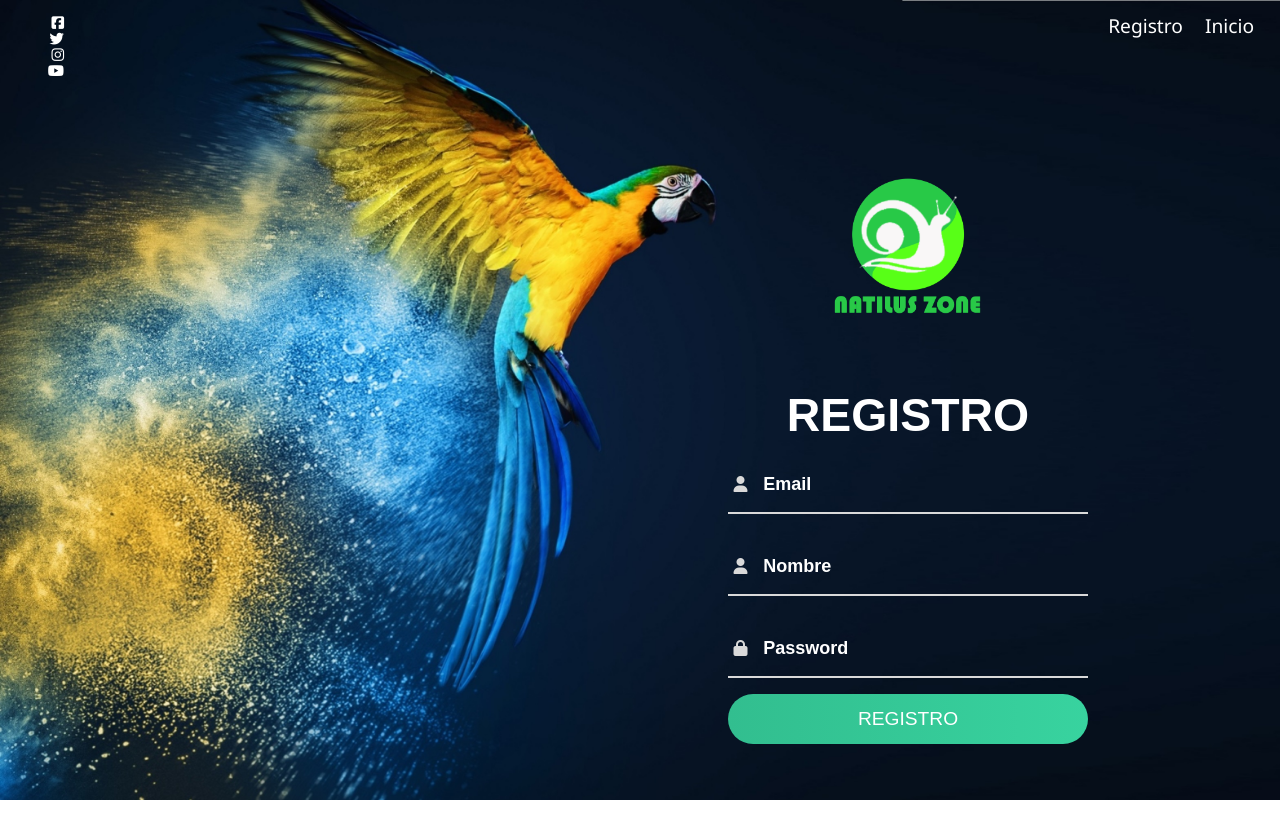
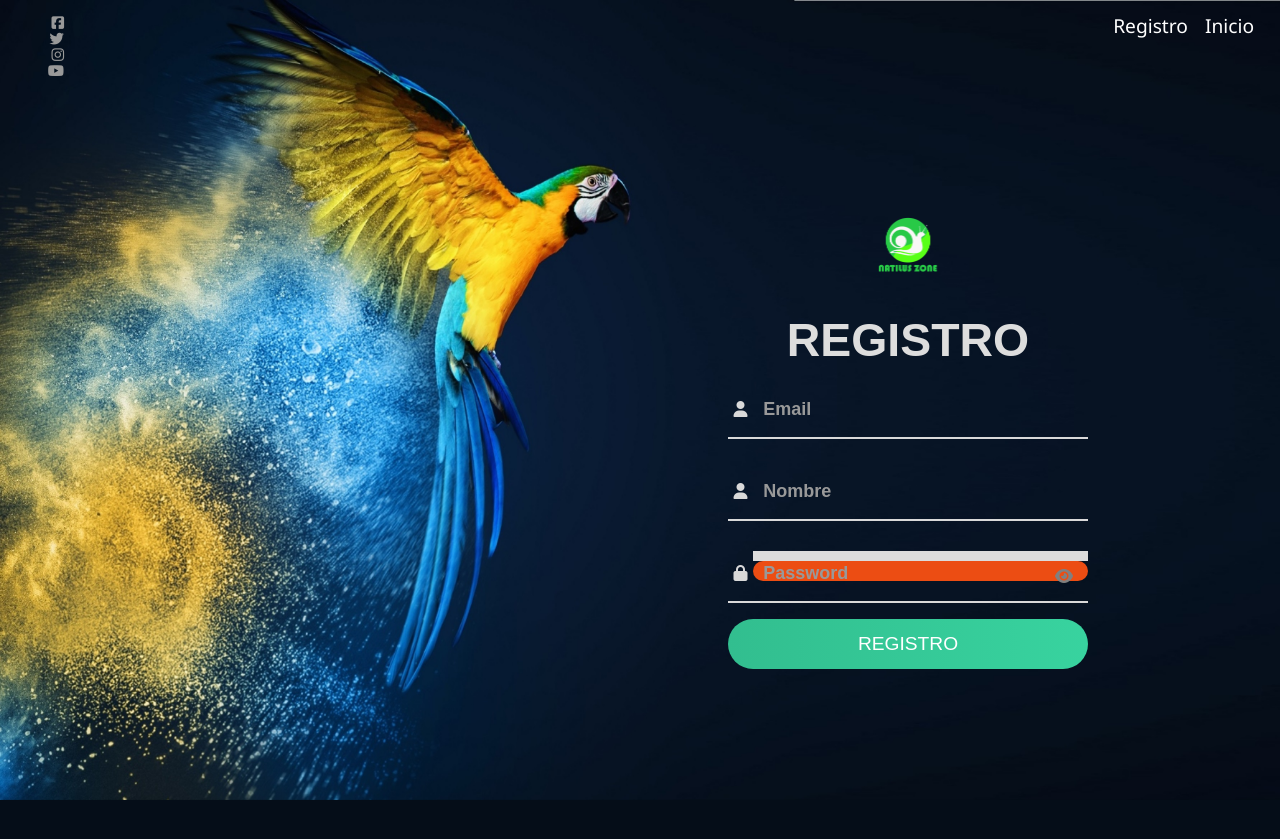
Before and after one commit to opozo00/Pruebas001ProyectoDAW2P, a Flask app: page /signup in a window 1280 px wide. Run offline with Flask 2, Linux system fonts and the light colour scheme; some libraries are stand-ins or nearby versions.

Commit message:
Verificacion de password

```diff
--- /dev/null
+++ b/project/static/js/password.js
@@ -0,0 +1,65 @@
+let parameters = {
+    count : false,
+    letters : false,
+    numbers : false,
+    special : false
+}
+let strengthBar = document.getElementById("strength-bar");
+let msg = document.getElementById("msg");
+
+function strengthChecker(){
+    let password = document.getElementById("password").value;
+
+    parameters.letters = (/[A-Za-z]+/.test(password))?true:false;
+    parameters.numbers = (/[0-9]+/.test(password))?true:false;
+    parameters.special = (/[!\"$%&/()=?@~`\\.\';:+=^*_-]+/.test(password))?true:false;
+    parameters.count = (password.length > 8)?true:false;
+
+    let barLength = Object.values(parameters).filter(value=>value);
+
+    console.log(Object.values(parameters), barLength);
+
+    strengthBar.innerHTML = "";
+    for( let i in barLength){
+        let span = document.createElement("span");
+        span.classList.add("strength");
+        strengthBar.appendChild(span);
+    }
+
+    let spanRef = document.getElementsByClassName("strength");
+    for( let i = 0; i < spanRef.length; i++){
+        switch(spanRef.length - 1){
+            case 0 :
+                spanRef[i].style.background = "#ff3e36";
+                msg.textContent = "Your password is very weak";
+                break;
+            case 1:
+                spanRef[i].style.background = "#ff691f";
+                msg.textContent = "Your password is weak";
+                break;
+            case 2:
+                spanRef[i].style.background = "#ffda36";
+                msg.textContent = "Your password is good";
+                break;
+            case 3:
+                spanRef[i].style.background = "#0be881";
+                msg.textContent = "Your password is strong";
+                break;
+        }
+    }
+}
+
+
+function toggle(){
+    let password = document.getElementById("password");
+    let eye = document.getElementById("toggle");
+
+    if(password.getAttribute("type") == "password"){
+        password.setAttribute("type","text");
+        eye.style.color = "#0be881";
+    }
+    else{
+        password.setAttribute("type","password");
+        eye.style.color = "#808080";
+    }
+}
--- a/project/static/style/style.css
+++ b/project/static/style/style.css
@@ -7,16 +7,41 @@
 body{
     font-family: 'Poppins', sans-serif;
     overflow: hidden;
+	background-color: #050d18;
+	background-size: auto;
 }
 
 
 /***************************************************/
+#toggle{
+    position: absolute;
+    top: 17px;
+    right: 15px;
+    color: #808080;
+    cursor: pointer;
+}
+
+.strength{
+    width: 25%;
+    display: inline-block;
+    position: relative;
+    height: 100%;
+    bottom: 5px;
+}
+
+#strength-bar{
+    background-color: #dcdcdc;
+    height: 10px;
+    position: relative;
+}
+
+
 
 .navbar-item{
+	color:  rgb(255, 255, 255);
 	float: right;
-	margin-left: 10px;
+	margin-left: 5px;
 	font-size: 1.2rem;
-    color: rgb(255, 255, 255);
     font-family: Segoe UI;
     position: relative;
     top: 6px;
@@ -40,6 +65,7 @@
     color:azure;
 }
 .social{
+	color: rgb(255, 255, 255);
 	width:48px;
 	position:fixed;
 	top:15px;
@@ -50,6 +76,10 @@
 }
 /*****************************************************/
 
+.menu{
+	width: 100%;
+	height: auto;
+}
 
 .fondoOla{
 	position: fixed;
@@ -57,6 +87,7 @@
 	left: 0;
 	height: 100%;
 	z-index: -1;
+	width: 100%;
 }
 
 .container{
@@ -90,12 +121,12 @@
 }
 
 .login-content img{
-    height: 250px;
+    height: 100px;
 }
 
 .login-content h2{
 	margin: 15px 0;
-	color: rgb(255, 255, 255);
+	color: rgb(221, 221, 221);
 	text-transform: uppercase;
 	font-size: 2.9rem;
 }
@@ -134,7 +165,7 @@
 	left: 10px;
 	top: 50%;
 	transform: translateY(-50%);
-	color: rgb(255, 255, 255);
+	color: #999;
 	font-size: 18px;
 	transition: .3s;
 }
@@ -193,7 +224,7 @@
 	display: block;
 	text-align: right;
 	text-decoration: none;
-	color: rgb(255, 255, 255);
+	color: #999;
 	font-size: 0.9rem;
 	transition: .3s;
 }
@@ -248,6 +279,8 @@
 @media screen and (max-width: 900px){
 	.container{
 		grid-template-columns: 1fr;
+		text-align: center;
+		justify-content: center;
 	}
 
 	.img{
@@ -260,5 +293,13 @@
 
 	.login-content{
 		justify-content: center;
+
+
 	}
+	.menu{
+		width: 100%;
+		height: auto;
+	}
+
+
 }
--- a/project/templates/base.html
+++ b/project/templates/base.html
@@ -1,13 +1,14 @@
 <!DOCTYPE html>
 <html lang="en">
 <link rel= "stylesheet" type= "text/css" href= "{{ url_for('static',filename='style/style.css') }}">
+<meta name="viewport" content="width=device-width, initial-scale=1">
     <head>
         <meta charset="utf-8">
         <title>Natilus Zone | Animales Exoticos </title>
     </head>
     <body>
         <img class="fondoOla" src="{{ url_for('static',filename='imagenes/fondo1.jpg') }}"/>
-        <div>
+        <div class="menu">
                 {% if not current_user.is_authenticated %}
                 <a href="{{ url_for('auth.login') }}" class="navbar-item">
                     Inicio
--- a/project/templates/perfil.html
+++ b/project/templates/perfil.html
@@ -12,7 +12,7 @@
 <div class="container">
 	<div class="login-content">
 			<h2 class="title">Bienvenido  {{name}}</h2>
-
 	</div>
 </div>
+
 {% endblock %}
--- a/project/templates/signup.html
+++ b/project/templates/signup.html
@@ -42,8 +42,14 @@
                 </div>
                 <div class="div">
                     <h5>Password</h5>
-                    <input type="password" class="input" name="password" id="password" maxlength="8" />
+                    <input type="password" class="input" name="password" id="password" oninput="strengthChecker()" />
+                    <span id="toggle" onclick="toggle()">
+                        <i class="fas fa-eye"></i>
+                    </span>
+                    <div id="strength-bar"></div>
+                    <p id="msg" class="alertMessa"></p>
                 </div>
+
             </div>
             <input type="submit" class="btnhome" value="Registro">
         </form>
@@ -52,4 +58,5 @@
 
 <script type="text/javascript" src="static/js/main.js"></script>
 <script type="text/javascript" src="static/js/a81368914c.js"></script>
+<script src="static/js/password.js"></script>
 {% endblock %}
```
